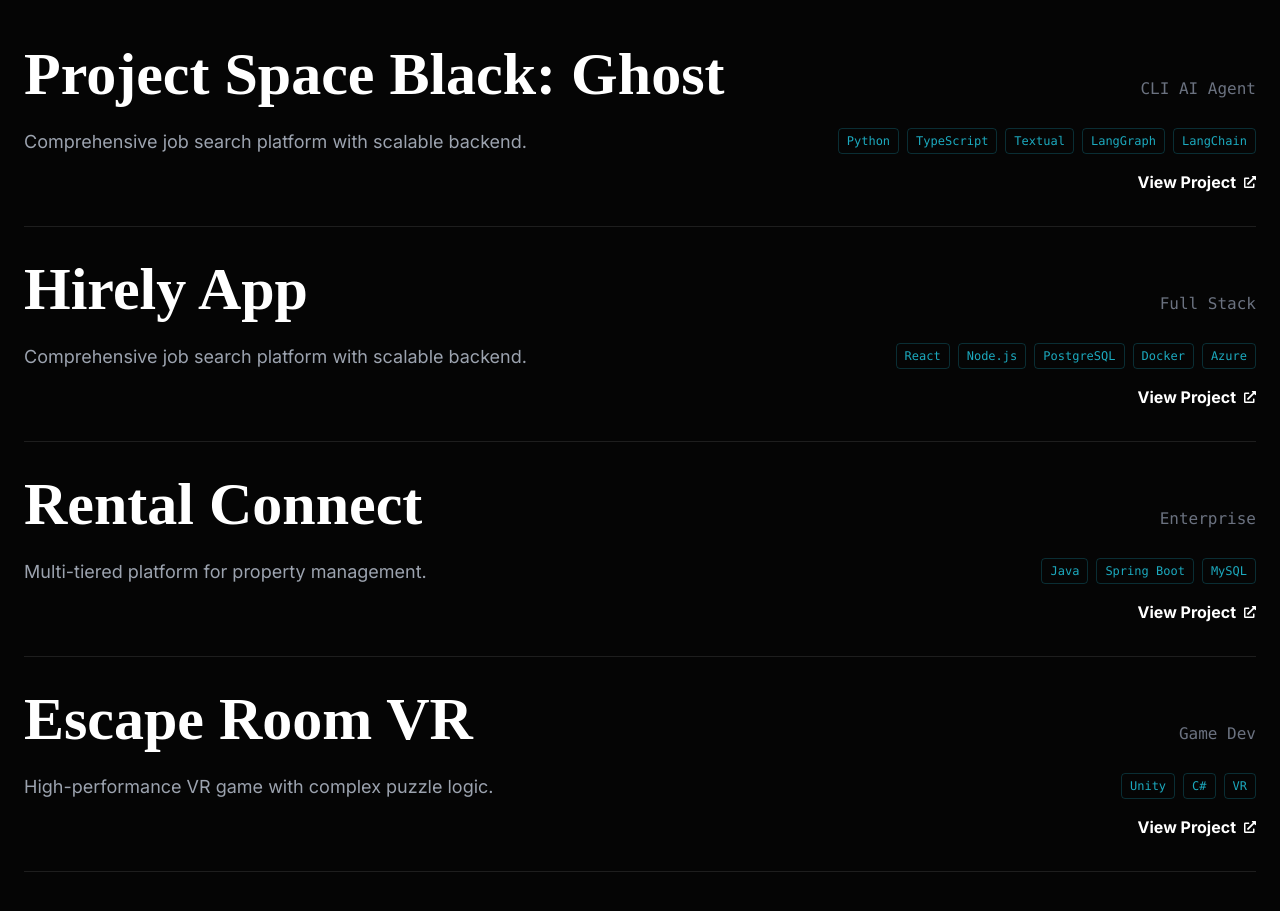
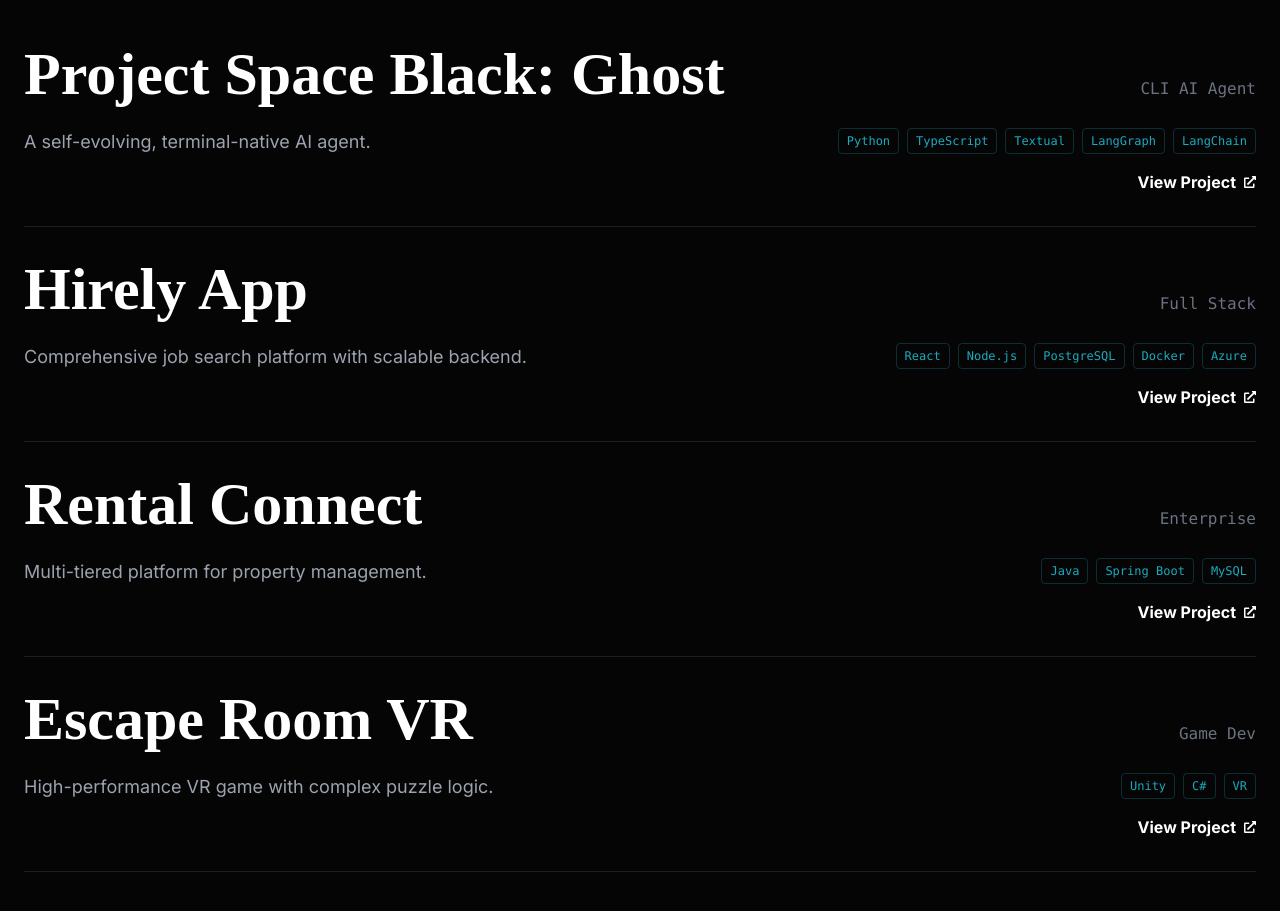
Before and after one commit to udaysagarm/my-portfolio, a React (Create React App) app: page / in a window 1280 px wide. Shown: the part 3540-4451 px from the top of the page. Built offline with nearby package versions, Linux system fonts and the light colour scheme.

Commit message:
Some modifications

```diff
--- a/src/App.jsx
+++ b/src/App.jsx
@@ -20,7 +20,7 @@
   {
     title: "Project Space Black: Ghost",
     category: "CLI AI Agent",
-    description: "Comprehensive job search platform with scalable backend.",
+    description: "A self-evolving, terminal-native AI agent.",
     tags: ["Python", "TypeScript", "Textual", "LangGraph", "LangChain",],
     link: "https://spaceblack.info",
     img: "https://images.unsplash.com/photo-1586281380349-632531db7ed4?q=80&w=2070&auto=format&fit=crop"
```
